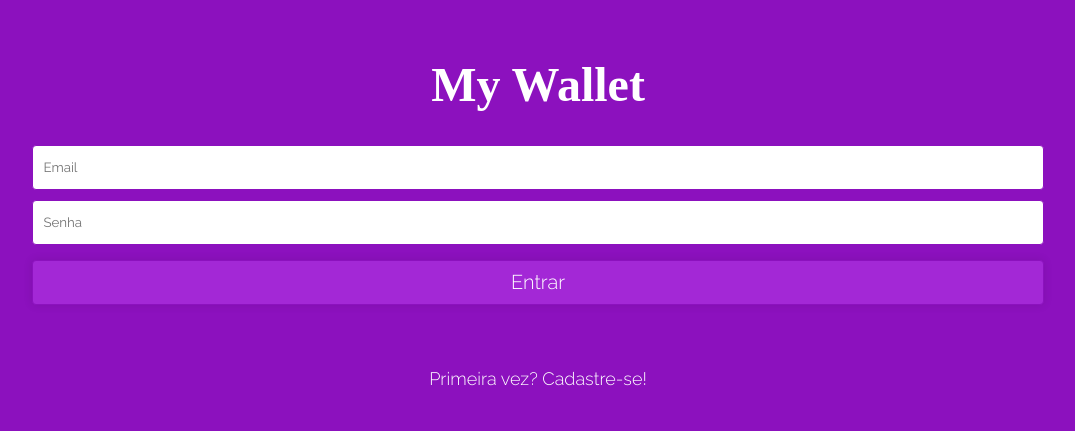
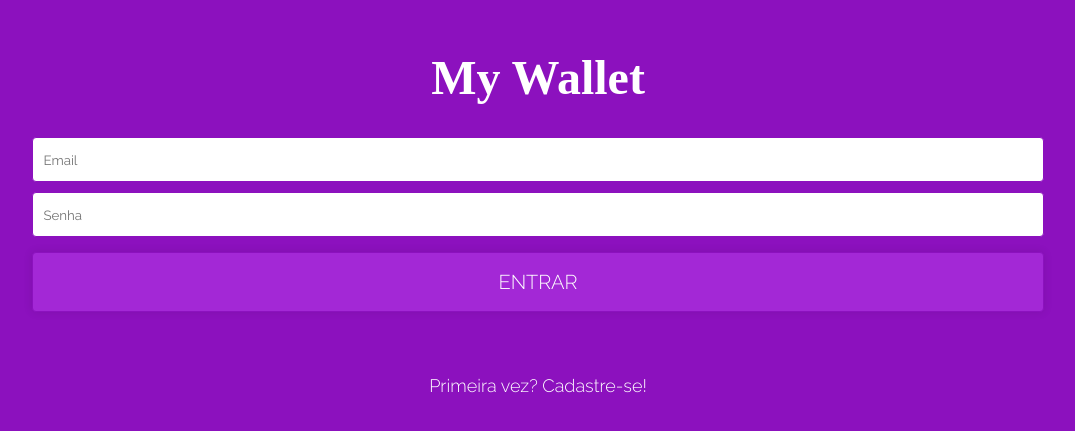
Before and after one commit to Pedro-Hen46/my-wallet-front, a React (Create React App) app: page / in a window 1280 px wide. Shown: the part 201-632 px from the top of the page, without its empty margins (102-1177 px from the left). Built offline with nearby package versions, Linux system fonts and the light colour scheme; a web font is replaced by a local one.

Commit message:
LOGIN: validating with db - OK

```diff
--- a/src/pages/HomePage.js
+++ b/src/pages/HomePage.js
@@ -4,6 +4,7 @@ import styled from "styled-components";
 export default function HomePage() {
   const navigate = useNavigate();
 
+   //================= INICIO DAS FUNÇÕES ====================//
   function appLogout() {
     if (window.confirm("Tem certeza que deseja sair do aplicativo ?")) {
       navigate("/");
--- a/src/pages/LoginPage.js
+++ b/src/pages/LoginPage.js
@@ -1,29 +1,81 @@
 import styled from "styled-components";
 import { useNavigate } from "react-router-dom";
+import React from "react";
+import axios from "axios";
+import { Grid } from "react-loader-spinner";
 
 export default function LoginPage() {
-    const navigate = useNavigate();
+  const navigate = useNavigate();
+  //================= VARIAVEIS DE AMBIENTE - BACKEND ====================//
+  const LOGIN_POST_URL = "http://localhost:5000/login";
 
-    function goToRegisterPage(){
-        navigate('/register');
+  //================= VARIAVEIS DE ESTADO ====================//
+  const [email, setEmail] = React.useState("");
+  const [password, setPassword] = React.useState("");
+  const [loading, setLoading] = React.useState(false);
+
+  //================= INICIO DAS FUNÇÕES ====================//
+  function loginUser(event) {
+    event.preventDefault();
+
+    if (email !== "" && password !== "") {
+      const promise = axios.post(LOGIN_POST_URL, {
+        email: email,
+        password: password,
+      });
+      setLoading(true);
+      promise.then((response) => {
+        navigate("/home");
+        setLoading(false);
+      });
+      promise.catch((error) => {
+        window.alert("Usuario ou senha incorretos, tente novamente...");
+        setLoading(false);
+      });
+    } else{
+      window.alert(
+        "O(s) campo(s) esta(o) vazios entre com os dados para efetuar o login"
+      );
+      setLoading(false);
     }
-    function goToHomePage() {
-        navigate('/home');
-    }
+  }
+  function goToRegisterPage() {
+    navigate("/register");
+  }
 
   return (
     <Container>
       <h1>My Wallet</h1>
-      <form>
-        <input placeholder="Email"></input>
-        <input placeholder="Senha"></input>
-        <button onClick={ () => goToHomePage() }>Entrar</button>
+      <form onSubmit={(event) => loginUser(event)}>
+        <input
+          onChange={(e) => setEmail(e.target.value)}
+          placeholder="Email"
+          type="email"
+        ></input>
+        <input
+          onChange={(e) => setPassword(e.target.value)}
+          placeholder="Senha"
+          type="password"
+        ></input>
+        {loading ? (
+          <Loading>
+            <Grid width="60px" color="#FFFFFF" />
+          </Loading>
+        ) : (
+          <button>ENTRAR</button>
+        )}
       </form>
 
-      <span  onClick={() => goToRegisterPage()}>Primeira vez? Cadastre-se!</span>
+      <span onClick={() => goToRegisterPage()}>Primeira vez? Cadastre-se!</span>
     </Container>
   );
 }
+const Loading = styled.div`
+  display: flex;
+  justify-content: center;
+
+  margin-top: 5px;
+`;
 
 const Container = styled.div`
   width: 100%;
@@ -67,7 +119,7 @@ const Container = styled.div`
 
   button {
     width: 80%;
-    height: 45px;
+    height: 60px;
     background-color: #a328d6;
     border: thin solid #8c11be;
     color: #ffffff;
--- a/src/pages/NewCashLossPage.js
+++ b/src/pages/NewCashLossPage.js
@@ -4,6 +4,7 @@ import styled from "styled-components";
 export default function NewCashLossPage() {
   const navigate = useNavigate();
 
+   //================= INICIO DAS FUNÇÕES ====================//
   function saveLossMongo() {
     window.alert("Saída salva com sucesso!");
     navigate("/home");
--- a/src/pages/NewCashWinPage.js
+++ b/src/pages/NewCashWinPage.js
@@ -4,6 +4,7 @@ import styled from "styled-components";
 export default function NewCashWinPage() {
   const navigate = useNavigate();
 
+   //================= INICIO DAS FUNÇÕES ====================//
   function saveWinMongo() {
     window.alert("Entrada salva com sucesso!");
     navigate("/home");
```
